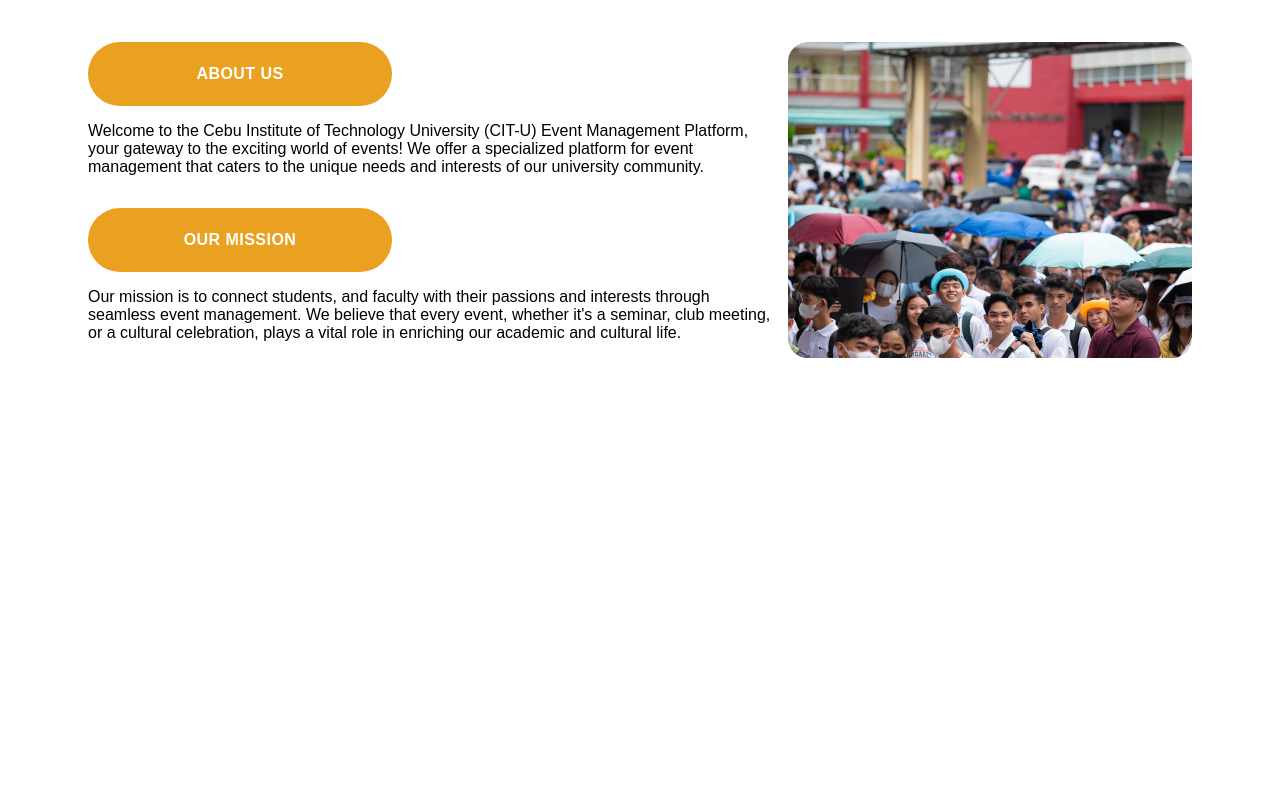
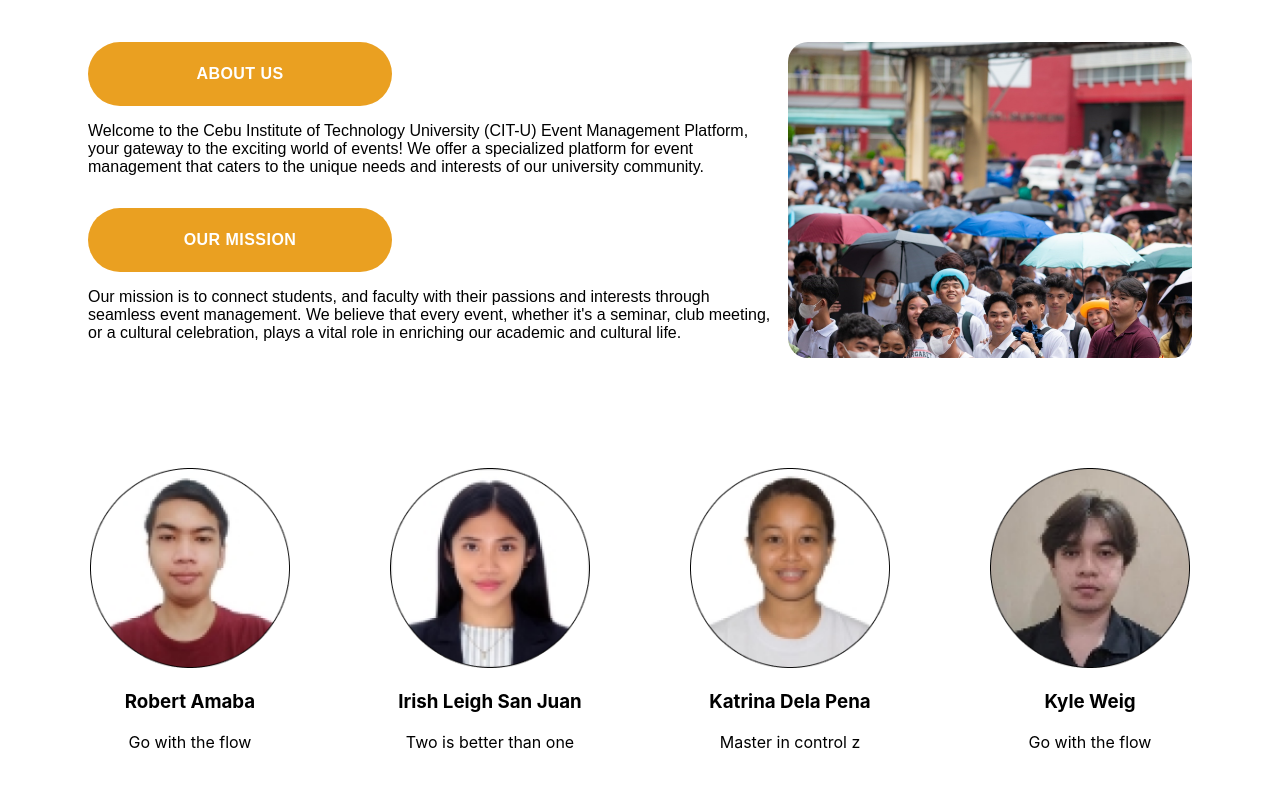
Before and after one commit to lRBRTlRobby/EvoHub, a React (Create React App) app: page /UserAboutUs in a window 1280 px wide. Shown: the part 453-1240 px from the top of the page. Before the commit the page ends 811 px from the top, so only its background shows below. Built offline with nearby package versions, Linux system fonts and the light colour scheme.

Commit message:
update about us with developers

```diff
--- a/src/Components/People.js
+++ b/src/Components/People.js
@@ -9,9 +9,13 @@
 
   return(
    <>
-    <img src={image} alt="logo" className="banner"/>
+  <div style={{ textAlign:"center",margin:"50px" }}>
+    <img src={image} alt="logo" style={{ width: "200px" }} />
     <h3>{name}</h3>
-    <h4>{motto}</h4>
+    <p>{motto}</p>
+</div>
+
+
 
 
 
--- a/src/User/UserAboutUs.js
+++ b/src/User/UserAboutUs.js
@@ -9,19 +9,24 @@
 export default function PersonProfile(){
 const Developers = [
   {
-    image : "./img/Profile-2.png",
+    image : "./img/Profile-3.png",
     name : "Robert Amaba",
     motto : "Go with the flow"
 
   },
   {
-    image : "/img/Profile-2.png",
-    name : "Robert Amaba",
-    motto : "Go with the flow"
+    image : "/img/Profile-1.png",
+    name : "Irish Leigh San Juan",
+    motto : "Two is better than one"
 
   }, {
-    image : "Profile-3.png",
-    name : "Robert Amaba",
+    image : "/img/Profile-2.png",
+    name : " Katrina Dela Pena",
+    motto : "Master in control z"
+
+  },{
+    image : "/img/Profile.png",
+    name : "Kyle Weig",
     motto : "Go with the flow"
 
   }
@@ -36,8 +41,11 @@
     <br/>
     <Container maxWidth="lg">
       <AboutUs/>
-      <div>
-         {/* {Developers.map((developer, index) => (
+      <br/>
+      <br/>
+      <br/>
+      <div style={{display:"flex", justifyContent:"center"}}>
+          {Developers.map((developer, index) => (
                     <div>
                       <PersonPics
                           image={developer.image}
@@ -45,7 +53,7 @@
                           motto={developer.motto}
                       />
                     </div>
-                  ))}  */}
+                  ))}
 
       </div>
     </Container>
```
